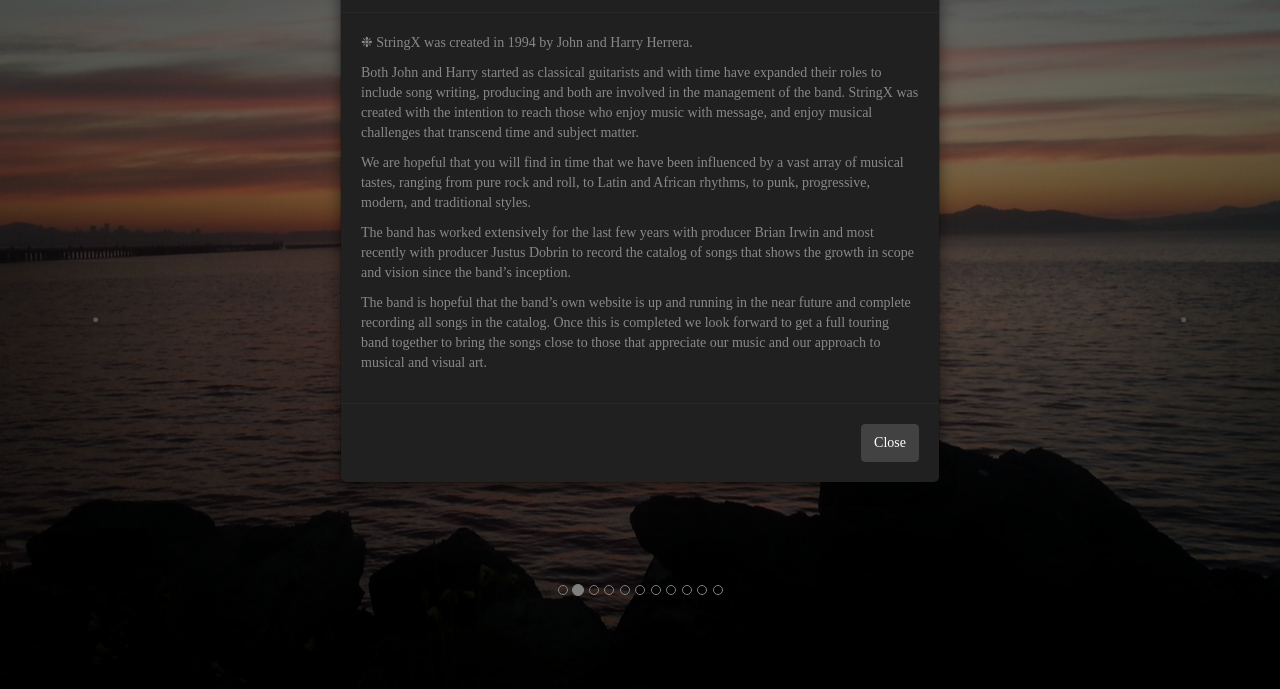
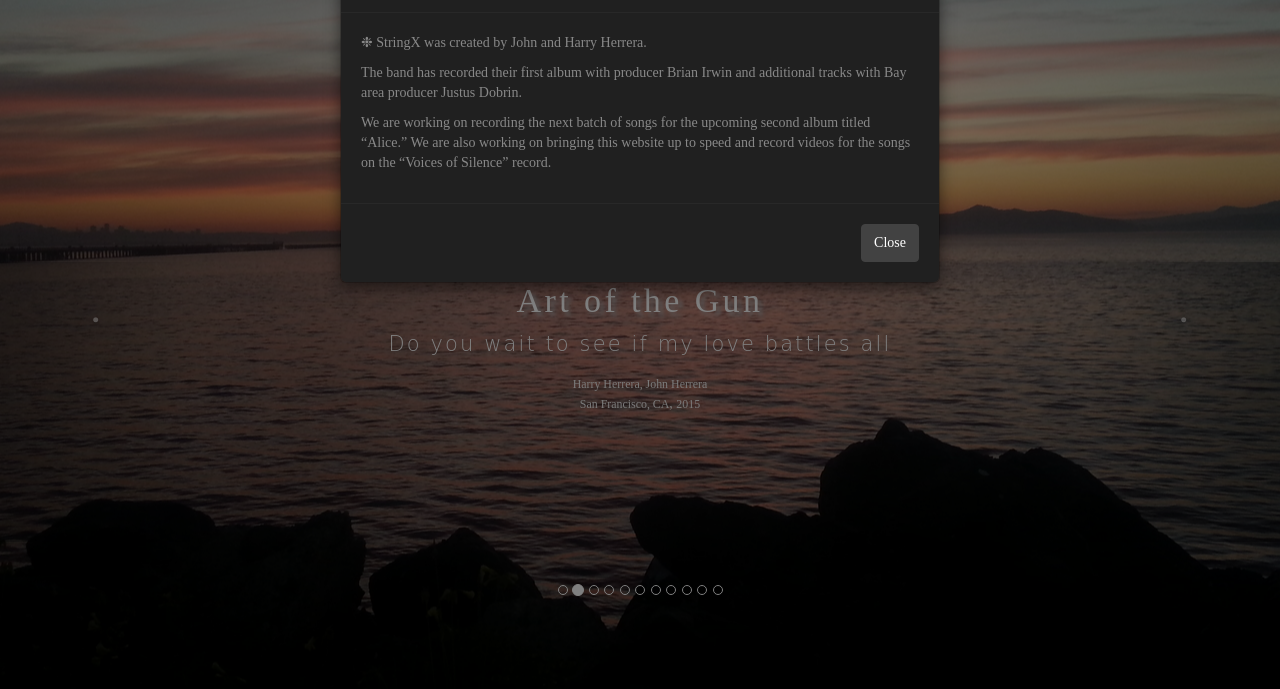
Before and after one commit to jinglebot/Volunteer-Project-2, a website: page index.html in a window 1280 px wide. Both pictures are taken after a click on the link "About". Shown: the part 111-800 px from the top of the page. Drawn offline with nearby package versions, Linux system fonts and the light colour scheme; a web font is replaced by a local one.

Commit message:
Updated About summary

```diff
--- a/index.html
+++ b/index.html
@@ -220,11 +220,10 @@
 					<h4 class="modal-title"><a style="font-family: 'UnifrakturMaguntia', cursive; font-size: 1.5em; color: white" class="font-effect-3d-float">string<big  style="font-family: 'UnifrakturCook', cursive; color: maroon; vertical-align: bottom">X</big></a></h4>
 				</div>
 				<div class="modal-body">
-					<p>❉ StringX was created in 1994 by John and Harry Herrera.</p>
-					<p>Both John and Harry started as classical guitarists and with time have expanded their roles to include song writing, producing and both are involved in the management of the band. StringX was created with the intention to reach those who enjoy music with message, and enjoy musical challenges that transcend time and subject matter.</p>
-					<p>We are hopeful that you will find in time that we have been influenced by a vast array of musical tastes, ranging from pure rock and roll, to Latin and African rhythms, to punk, progressive, modern, and traditional styles.</p>
-					<p>The band has worked extensively for the last few years with producer Brian Irwin and most recently with producer Justus Dobrin to record the catalog of songs that shows the growth in scope and vision since the band’s inception.</p>
-					<p>The band is hopeful that the band’s own website is up and running in the near future and complete recording all songs in the catalog. Once this is completed we look forward to get a full touring band together to bring the songs close to those that appreciate our music and our approach to musical and visual art.</p>
+					<p>❉ StringX was created by John and Harry Herrera.</p>
+					<p>The band has recorded their first album with producer Brian Irwin and additional tracks with Bay area producer Justus Dobrin.</p>
+					<p>We are working on recording the next batch of songs for the upcoming second album titled “Alice.” We are also working on bringing this website up to speed and record videos for the songs on the “Voices of
+Silence” record.</p>
 				</div>
 				<div class="modal-footer">
 					<button type="button" class="btn btn-default" data-dismiss="modal">Close</button>
```
